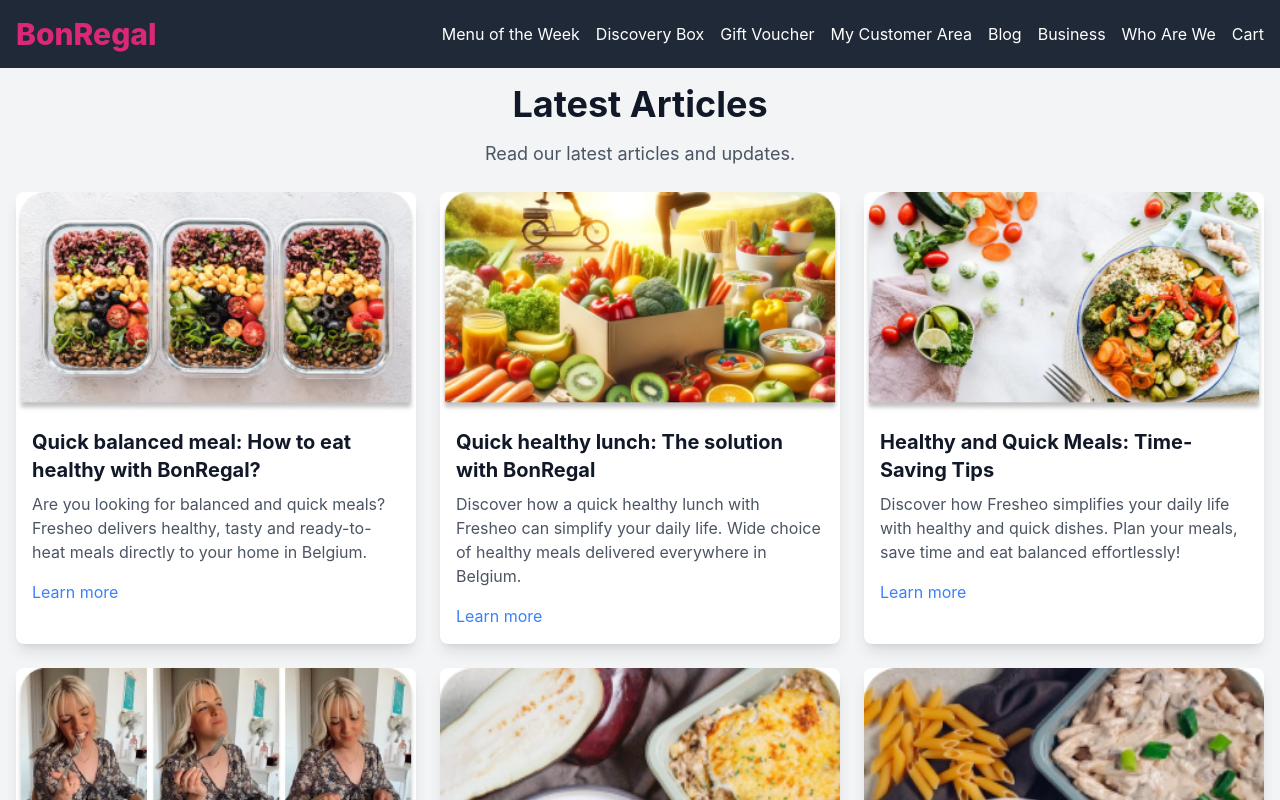
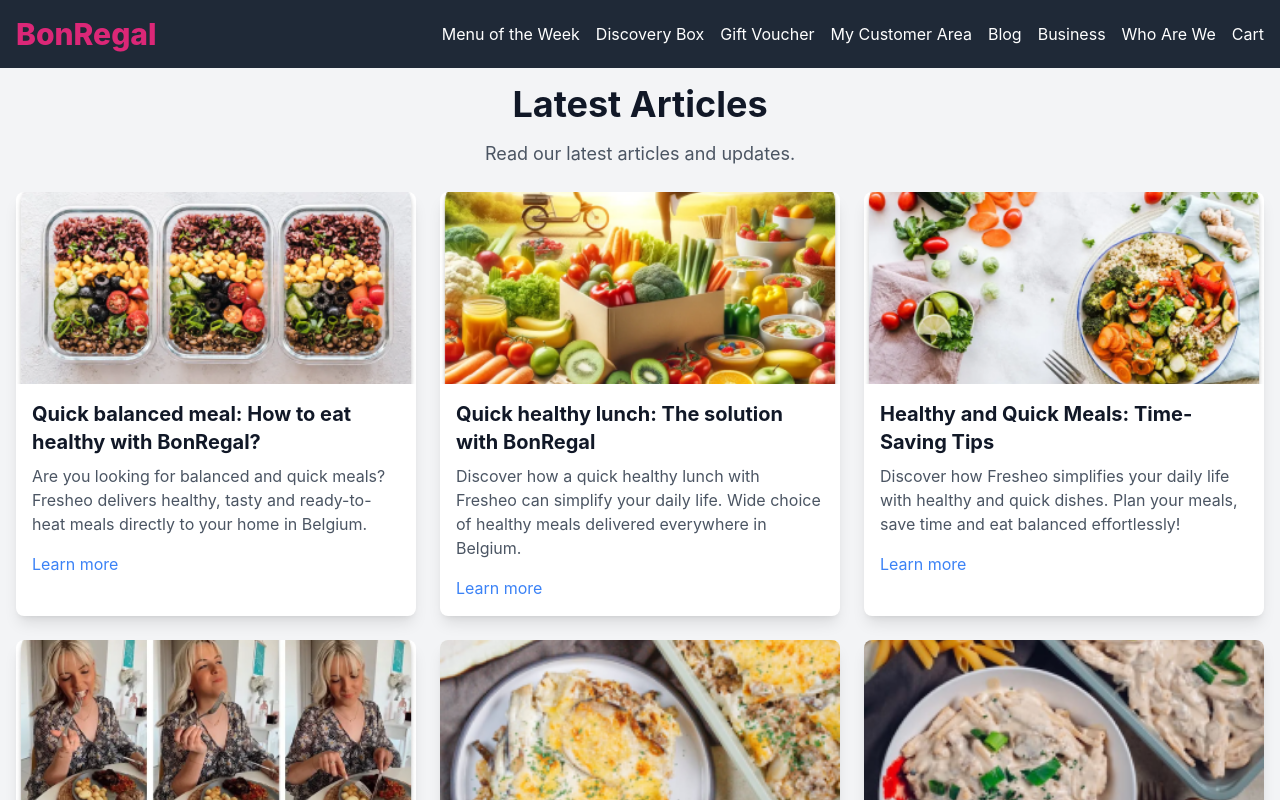
Before and after one commit to Charlesoluwafemi/miamiche.fr, a Next.js app: page /blog in a window 1280 px wide. Shown: the top 800 px of the page. Built offline with nearby package versions, Linux system fonts and the light colour scheme.

Commit message:
Update blog.js

```diff
--- a/pages/blog.js
+++ b/pages/blog.js
@@ -1,5 +1,5 @@
 import Head from 'next/head';
-import Image from 'next/image'; // Import Image from Next.js
+import Image from 'next/image';
 
 export default function Blog() {
   const articles = [
@@ -63,10 +63,9 @@
                   <Image
                     src={article.image}
                     alt={article.title}
-                    layout="responsive" // Use layout for responsive images
-                    width={500} // Set a suitable width
-                    height={300} // Set a suitable height
-                    className="object-cover"
+                    width={300} // Set appropriate width
+                    height={200} // Set appropriate height
+                    className="w-full h-48 object-cover"
                   />
                 </div>
                 <div className="p-4">
```
